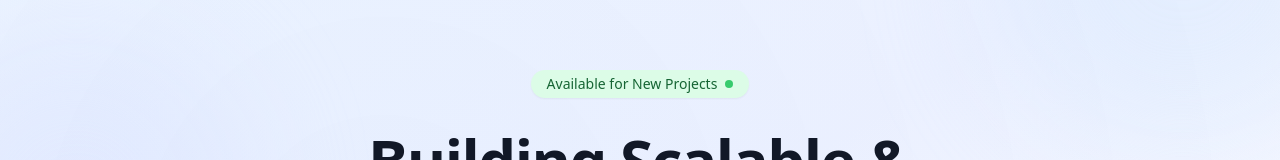
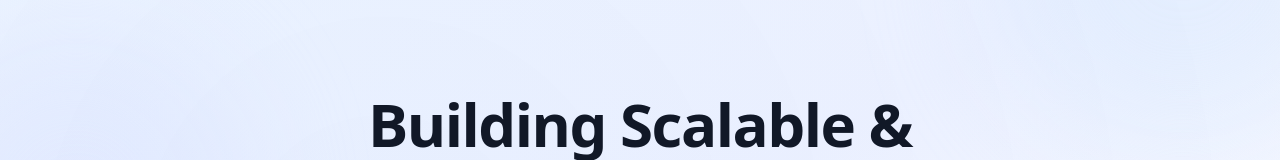
Before and after one commit to aKsHay2051/DevLuz, a React (Create React App) app: page / in a window 1280 px wide. Shown: the part 138-298 px from the top of the page. Built offline with nearby package versions, Linux system fonts and the light colour scheme; no server answers.

Commit message:
status update removed

```diff
--- a/src/components/Hero.jsx
+++ b/src/components/Hero.jsx
@@ -45,10 +45,10 @@ const Hero = () => {
       <div className="relative z-10 max-w-7xl mx-auto px-4 sm:px-6 lg:px-8 py-24 md:py-32">
         <div className="text-center">
           <div className="inline-block animate-fade-in-up">
-            <span className={`inline-flex items-center px-4 py-1 rounded-full text-sm font-medium ${statusConfig.styles} mb-8 shadow-sm hover:shadow-md transition-shadow duration-200`}>
+            {/* <span className={`inline-flex items-center px-4 py-1 rounded-full text-sm font-medium ${statusConfig.styles} mb-8 shadow-sm hover:shadow-md transition-shadow duration-200`}>
               {statusConfig.message}
               <span className={`ml-2 h-2 w-2 rounded-full ${statusConfig.dotStyle} animate-pulse`}></span>
-            </span>
+            </span> */}
           </div>
 
           <h1 className="text-4xl tracking-tight font-extrabold text-gray-900 sm:text-5xl md:text-6xl animate-fade-in-up animation-delay-200">
```
